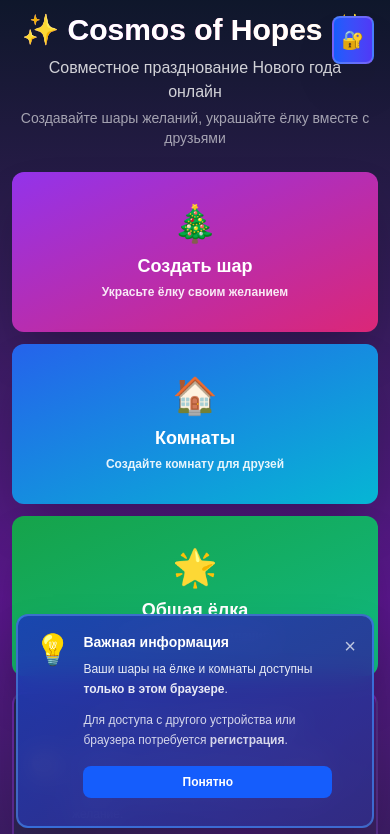
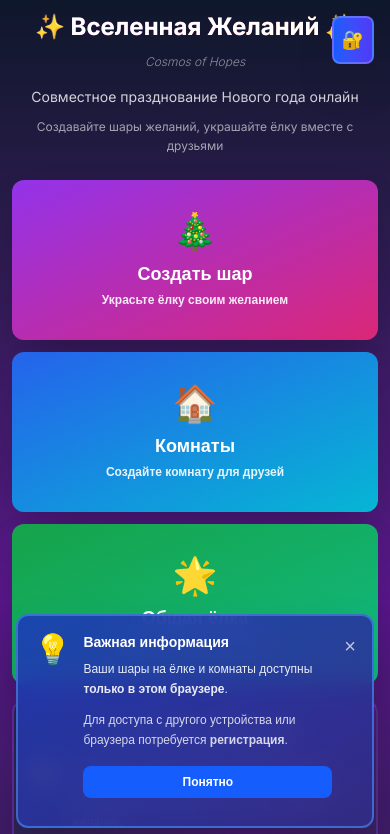
Before and after one commit to Mateteriya/cosmos-of-hopes, a Next.js app: page / in a window 390 px wide. Shown: the top 834 px of the page. Built offline with nearby package versions, Linux system fonts and the light colour scheme; no server answers; the database is empty.

Commit message:
Add Russian name 'Vselennaya Zhelaniy', improve mobile styles, add Inter font

```diff
--- a/app/globals.css
+++ b/app/globals.css
@@ -10,6 +10,7 @@
   --color-foreground: var(--foreground);
   --font-sans: var(--font-geist-sans);
   --font-mono: var(--font-geist-mono);
+  --font-inter: var(--font-inter);
 }
 
 @media (prefers-color-scheme: dark) {
--- a/app/layout.tsx
+++ b/app/layout.tsx
@@ -1,5 +1,5 @@
 import type { Metadata } from "next";
-import { Geist, Geist_Mono } from "next/font/google";
+import { Geist, Geist_Mono, Inter } from "next/font/google";
 import "./globals.css";
 import { LanguageProvider } from "@/components/constructor/LanguageProvider";
 import NotificationManager from "@/components/notifications/NotificationManager";
@@ -14,6 +14,12 @@ const geistSans = Geist({
 const geistMono = Geist_Mono({
   variable: "--font-geist-mono",
   subsets: ["latin"],
+});
+
+const inter = Inter({
+  variable: "--font-inter",
+  subsets: ["latin", "cyrillic"],
+  display: "swap",
 });
 
 export const metadata: Metadata = {
@@ -35,7 +41,7 @@ export default function RootLayout({
   return (
     <html lang="ru" suppressHydrationWarning>
       <body
-        className={`${geistSans.variable} ${geistMono.variable} antialiased`}
+        className={`${geistSans.variable} ${geistMono.variable} ${inter.variable} antialiased`}
         suppressHydrationWarning
       >
         <LanguageProvider>
--- a/app/page.tsx
+++ b/app/page.tsx
@@ -88,13 +88,19 @@ export default function Home() {
       <div className="max-w-4xl w-full">
         {/* Заголовок */}
         <div className="text-center mb-6 sm:mb-8 md:mb-12">
-          <h1 className="text-3xl sm:text-4xl md:text-5xl lg:text-6xl font-bold text-white mb-2 sm:mb-4 bg-gradient-to-r from-purple-400 via-pink-400 to-yellow-400 bg-clip-text text-transparent">
-            ✨ Cosmos of Hopes ✨
+          {/* Русское название приложения */}
+          <h1 className="text-2xl sm:text-3xl md:text-4xl lg:text-5xl font-bold text-white mb-3 sm:mb-4 bg-gradient-to-r from-purple-400 via-pink-400 to-yellow-400 bg-clip-text text-transparent leading-tight" style={{ fontFamily: 'var(--font-inter)' }}>
+            ✨ Вселенная Желаний ✨
           </h1>
-          <p className="text-base sm:text-lg md:text-xl lg:text-2xl text-white/80 mb-1 sm:mb-2 px-2">
+          {/* Английское название (меньше, под русским) */}
+          <p className="text-xs sm:text-sm md:text-base text-white/50 mb-4 sm:mb-6 font-light italic" style={{ fontFamily: 'var(--font-inter)' }}>
+            Cosmos of Hopes
+          </p>
+          {/* Описание - улучшенные стили для мобильных */}
+          <p className="text-sm sm:text-base md:text-lg lg:text-xl text-white/80 mb-2 sm:mb-3 px-4 sm:px-6 md:px-8 max-w-lg mx-auto leading-relaxed" style={{ fontFamily: 'var(--font-inter)' }}>
             Совместное празднование Нового года онлайн
           </p>
-          <p className="text-sm sm:text-base md:text-lg text-white/60 px-2">
+          <p className="text-xs sm:text-sm md:text-base text-white/60 px-4 sm:px-6 md:px-8 max-w-md mx-auto leading-relaxed" style={{ fontFamily: 'var(--font-inter)' }}>
             Создавайте шары желаний, украшайте ёлку вместе с друзьями
           </p>
         </div>
```
Also changed, not shown: 1 other file (tests, documents, lock files or other folders).
